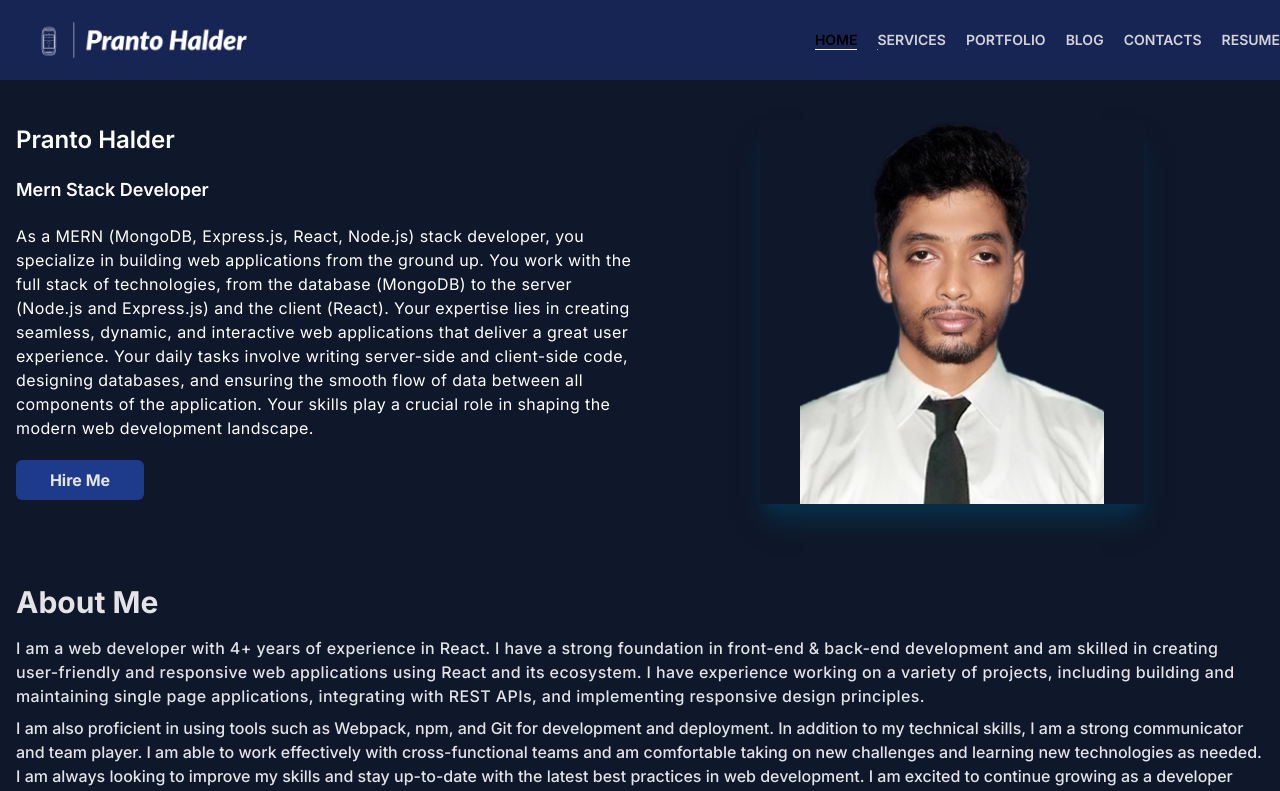
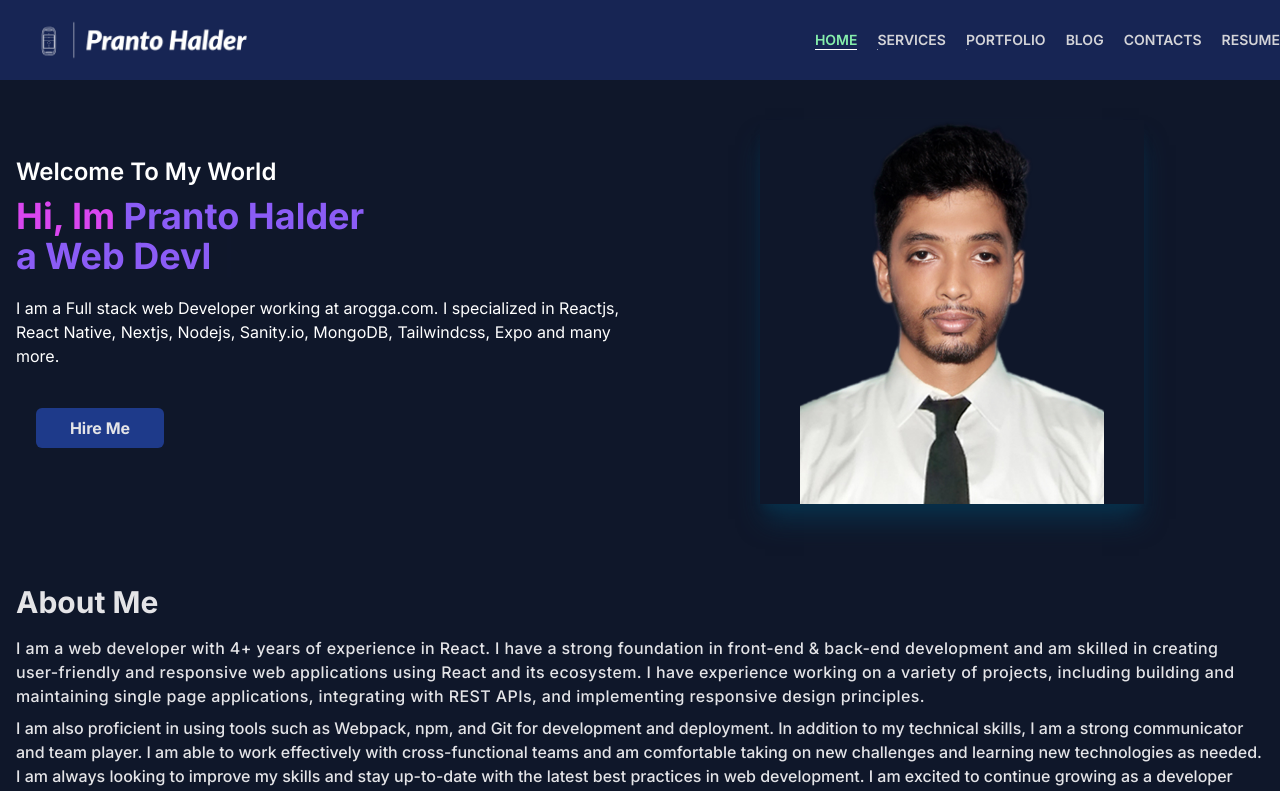
Before and after one commit to pranto-bpi/Portfolio, a Next.js app: page / in a window 1280 px wide. Shown: the top 791 px of the page. Built offline with nearby package versions, Linux system fonts and the light colour scheme.

Commit message:
some change

```diff
--- a/package.json
+++ b/package.json
@@ -20,6 +20,7 @@
     "postcss": "8.4.31",
     "react": "18.2.0",
     "react-dom": "18.2.0",
+    "react-simple-typewriter": "^5.0.1",
     "tailwindcss": "3.3.3",
     "typescript": "5.2.2"
   }
--- a/src/components/AboutMe.tsx
+++ b/src/components/AboutMe.tsx
@@ -3,7 +3,7 @@ import Title from "./Title";
 const AboutMe = () => {
   return (
    <section id="AboutMe">
-     <Container className="bg-slate-900 text-zinc-200 px-4 font-medium  ">
+     <Container className="bg-slate-900 text-zinc-200 px-4 font-medium  max-h-screen-lg  ">
      <Title title='About Me'/>
      <p className="text-base tracking-wide mt-4">I am a web developer with 4+ years of experience in React. I have a strong foundation in front-end & back-end development and am skilled in creating user-friendly and responsive web applications using React and its ecosystem. I have experience working on a variety of projects, including building and maintaining single page applications, integrating with REST APIs, and implementing responsive design principles.</p>
 
--- a/src/components/Banner.tsx
+++ b/src/components/Banner.tsx
@@ -1,33 +1,65 @@
-import React from 'react'
-import BannerImg from "@/assets/ph1.png"
-import Image from 'next/image';
-import Container from './Container';
+"use client";
+import React from "react";
+import BannerImg from "@/assets/ph1.png";
+import Image from "next/image";
+import Container from "./Container";
+import { Typewriter } from "react-simple-typewriter";
 
 const Banner = () => {
   return (
-    <section id= "#bannr">
+    <section id="#bannr">
       <Container>
-      <div className='flex  items-center flex-col sm:flex-row  text-white'>
-     <div className=' w-full sm:w-1/2  flex flex-col gap-5  '>
-          <h2 className='text-2xl font-semibold'>Pranto Halder</h2>
-          <p className='text-lg font-semibold'>Mern Stack Developer</p>
-          <p className='text-base tracking-wide'>As a MERN (MongoDB, Express.js, React, Node.js) stack developer, you specialize in building web applications from the ground up. You work with the full stack of technologies, from the database (MongoDB) to the server (Node.js and Express.js) and the client (React). Your expertise lies in creating seamless, dynamic, and interactive web applications that deliver a great user experience. Your daily tasks involve writing server-side and client-side code, designing databases, and ensuring the smooth flow of data between all components of the application. Your skills play a crucial role in shaping the modern web development landscape.</p>
-        <a href="/resume.pdf "target="_blank">
-          <button className='w-32 h-10 bg-blue-900 text-zinc-200 hover:bg-black hover:text-white cursor-pointer duration-200 rounded-md font-bold'>
-            Hire Me
-          </button>
-          </a>
-     </div>
+        <div className="flex  items-center flex-col sm:flex-row  text-white">
+          <div className=" w-full sm:w-1/2  flex flex-col gap-5  ">
 
-     <div className=' w-full sm:w-1/2 flex items-center justify-center '>
-          <Image src={BannerImg} alt='Banner image' className=' h-96 w-96 object-contain shadow-xl shadow-sky-950 '/>
-     </div>
+             {/* Typewriter start */}
+            <div className="text-4xl font-bold">
+              <p className="font-semibold text-2xl capitalize ">Welcome to my world</p>
+              <p className=" text-fuchsia-500 mt-2">
+                Hi, Im <span className="text-violet-500">Pranto Halder</span>
+              </p>
+              <div className=" text-violet-500 flex  gap-2">
+                <p>a</p>
+              <Typewriter
+                words={[
+                  "Professional Coder.",
+                  "Web Design.",
+                  "Web Devlopment.",
+                  "Mern Stack Devlopment.",
+                  "Creating Article.",
+                  "UI Design.",
+                  "E-commerce Project.",
+                ]}
+                loop={9999}
+                cursor
+                cursorStyle="|"
+                typeSpeed={70}
+                deleteSpeed={50}
+                delaySpeed={1000}
+              />
+              </div>
 
-    </div>
- </Container>
+            </div>
+              <div>
+              <p>I am a Full stack web Developer working at arogga.com. I specialized in Reactjs, React Native, Nextjs, Nodejs, Sanity.io, MongoDB, Tailwindcss, Expo and many more.</p>
+              </div>
+            <a href="/resume.pdf " target="_blank" className="p-5" >
+              <button className="w-32 h-10 bg-blue-900 text-zinc-200 hover:bg-violet-500 hover:text-white cursor-pointer duration-200 rounded-md font-bold ">
+                Hire Me
+              </button>
+            </a>
+          </div>
 
+          <div className=" w-full sm:w-1/2 flex items-center justify-center ">
+            <Image
+              src={BannerImg}
+              alt="Banner image"
+              className=" h-96 w-96 object-contain shadow-xl shadow-sky-950 "
+            />
+          </div>
+        </div>
+      </Container>
     </section>
-
   );
 };
 
--- a/src/components/Footer.tsx
+++ b/src/components/Footer.tsx
@@ -23,13 +23,13 @@ export default function Footer() {
           <p className="text-sm mt-5 text-justify " >I am a Full stack web Developer I specialized in Reactjs, React Native, Nextjs, Nodejs, Sanity.io, MongoDB, Tailwindcss, Expo and many more.</p>
           </div>
           <ul className=" flex flex-col items-center text-sm font-semibold uppercase gap-5 text-white">
-          <p className="text-bold text-red-600">Q-uick Touch </p>
+          <p className="text-bold text-fuchsia-500">Q-uick Touch </p>
             {navigation.map((item)=> (
            <Link key={item.title} href={item.href}>
-            <li className="hover:text-black cursor-pointer duration-300  relative group overflow-hidden  ">
+            <li className="hover:text-green-300 cursor-pointer duration-300  relative group overflow-hidden  ">
                  {item.title}
                  <span
-                   className=" h-[1px] w-full bg-green-400 inline-flex absolute left-0 bottom-0
+                   className=" h-[1px] w-full bg-red-500 inline-flex absolute left-0 bottom-0
                          -translate-x-[100%]  group-hover:translate-x-0 transition-transform duration-300"
                  />
                </li>
--- a/src/components/Header.tsx
+++ b/src/components/Header.tsx
@@ -6,12 +6,16 @@ import Image from "next/image";
 import Link from "next/link";
 import { Menu,X } from "lucide-react"
 import { useStyleRegistry } from "styled-jsx";
-import { usePathname } from "next/navigation";
+import { usePathname, useRouter } from "next/navigation";
 
 
 const Header = () => {
   const [show,setShow] = useState(false);
-  const pathname =usePathname()
+  const pathname =usePathname();
+  //6 no video start
+  const router = useRouter();
+  console.log(router);
+
 
   return (
     <div className=" w-full h-20 bg-blue-950 sticky top-0 z-50 ">
@@ -25,7 +29,7 @@ const Header = () => {
           {
               navigation.map((item)=> (
                <Link key={item.title} href={item.href} target={item?.target}>
-               <li className={`hover:text-green-300 cursor-pointer duration-300  relative group overflow-hidden ${pathname===item.href && "text-black"}`}>
+               <li className={`hover:text-green-300 cursor-pointer duration-300  relative group overflow-hidden ${pathname===item.href && "text-green-300"}`}>
                  {item.title}
                  <span
                    className={ `h-[1px] w-full bg-white inline-flex absolute left-0 bottom-0
@@ -54,6 +58,7 @@ const Header = () => {
             ))}
           </ul>
         )}
+      {/* <p className="bg-black text-gray-500 hover:text-white duration-200 px-4 py-1">test</p> */}
       </div>
     </div>
   );
--- a/src/constants/Data.tsx
+++ b/src/constants/Data.tsx
@@ -137,10 +137,10 @@ export const myskils =[
     title:"Next js",href:"https://nodejs.org/en", terget:'_blank'
 },
   {
-    title:"Arogga",href:"https://www.arogga.com/", terget:'_blank'
+    title:"Freelancer",href:"https://www.freelancer.com/", terget:'_blank'
 },
   {
-    title:"Arogga",href:"https://www.arogga.com/", terget:'_blank'
+    title:"UpWork",href:"https://www.upwork.com/", terget:'_blank'
 },
   {
     title:"Arogga",href:"https://www.arogga.com/", terget:'_blank'
```
Also changed, not shown: 1 other file (tests, documents, lock files or other folders).
